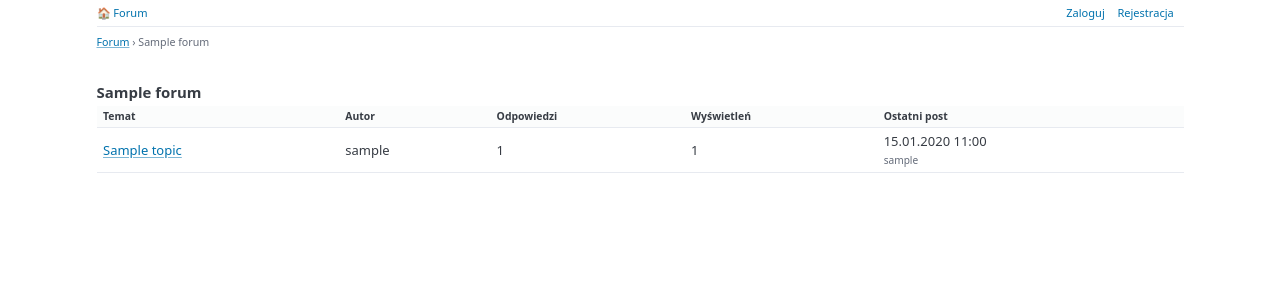
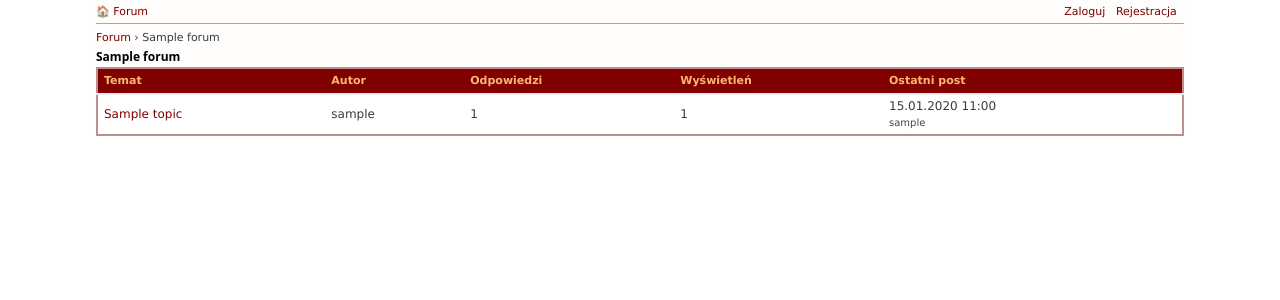
Before and after one commit to eudahub/eudaBB, a Django app: page /forum/1/ in a window 1280 px wide. Shown: the top 300 px of the page. Run offline with Django 5.2, Linux system fonts and the light colour scheme; tables that the repository leaves empty hold one stand-in row (values such as "Sample post"); parts of the project's set-up code (start-up, migrations or seed data) failed here and were passed over; some libraries are stand-ins or nearby versions.

Commit message:
Style forum with subSilver-inspired CSS matching sfinia.fora.pl palette
12px Verdana, #800000 maroon, phpBB row colors (f8f8e8/fbfbd0/f0ee81),
post-box layout with author sidebar, nav bar, breadcrumb density.

Co-Authored-By: Claude Sonnet 4.6 <noreply@anthropic.com>

```diff
--- a/templates/base.html
+++ b/templates/base.html
@@ -6,30 +6,67 @@
   <title>{% block title %}Forum{% endblock %}</title>
   <link rel="stylesheet" href="https://cdn.jsdelivr.net/npm/@picocss/pico@2/css/pico.min.css">
   <style>
-    /* Compact layout — closer to phpBB density */
-    :root { --pico-font-size: 13px; --pico-line-height: 1.4; }
-    body { max-width: 1100px; margin: 0 auto; padding: 0 .5rem; font-size: 13px; }
-    h1 { font-size: 1.3rem; margin-bottom: .4rem; }
-    h2 { font-size: 1.15rem; margin-bottom: .4rem; }
-    h3 { font-size: 1rem; }
-    p  { margin-bottom: .4rem; }
-    nav { display: flex; justify-content: space-between; align-items: center; border-bottom: 1px solid var(--pico-muted-border-color); padding: .4rem 0; margin-bottom: .6rem; font-size: .85rem; }
-    nav a { margin-right: .75rem; text-decoration: none; }
-    .breadcrumb { color: var(--pico-muted-color); margin-bottom: .5rem; font-size: .82rem; }
-    .breadcrumb a { color: var(--pico-primary); }
-    /* Compact tables */
-    table { width: 100%; border-collapse: collapse; }
-    thead th { font-size: .8rem; padding: .25rem .5rem; background: var(--pico-card-sectioning-background-color); }
-    td, th { padding: .3rem .5rem; vertical-align: middle; border-bottom: 1px solid var(--pico-muted-border-color); }
-    td small { font-size: .78rem; color: var(--pico-muted-color); }
+    /* subSilver-inspired — matches sfinia.fora.pl palette and density */
+    :root {
+      --pico-font-size: 12px;
+      --pico-line-height: 1.4;
+      --pico-primary: #800000;
+      --pico-primary-hover: #DD6900;
+    }
+    body {
+      font-family: Verdana, Arial, Helvetica, sans-serif;
+      font-size: 12px;
+      background-color: #fffcfc;
+      max-width: 1100px;
+      margin: 0 auto;
+      padding: 0 .5rem;
+      color: #000;
+    }
+    h1, h2, h3 { font-size: 12px; font-weight: bold; margin: .3rem 0; color: #000; }
+    p  { margin-bottom: .4rem; font-size: 12px; }
+    a:link, a:visited { color: #800000; text-decoration: none; }
+    a:hover            { color: #DD6900; text-decoration: underline; }
+
+    /* Nav bar */
+    nav {
+      display: flex; justify-content: space-between; align-items: center;
+      border-bottom: 1px solid #cc9999;
+      padding: .3rem 0; margin-bottom: .5rem;
+      font-size: 11px;
+    }
+    nav a { margin-right: .6rem; }
+
+    /* Breadcrumb */
+    .breadcrumb { margin-bottom: .4rem; font-size: 11px; }
+
+    /* Tables — phpBB forumline style */
+    table { width: 100%; border-collapse: collapse; border: 2px solid #BC8F8F; }
+    thead th {
+      font-size: 11px; font-weight: bold;
+      color: #FFB572; background-color: #800000;
+      padding: 4px 6px; height: 25px;
+    }
+    td { padding: 3px 6px; vertical-align: middle; font-size: 12px; }
+    tr.row1 td { background-color: #f8f8e8; }
+    tr.row2 td { background-color: #fbfbd0; }
+    tr.cat  td { background-color: #f0ee81; font-weight: bold; font-size: 12px; color: #800000; border: 1px solid #fff; }
+    td small { font-size: 10px; color: #444; }
+
     /* Posts */
-    .post-box { border: 1px solid var(--pico-muted-border-color); border-radius: 4px; margin-bottom: .75rem; }
-    .post-header { background: var(--pico-card-sectioning-background-color); padding: .25rem .6rem; display: flex; justify-content: space-between; font-size: .78rem; color: var(--pico-muted-color); border-radius: 4px 4px 0 0; }
-    .post-author { width: 130px; padding: .5rem; border-right: 1px solid var(--pico-muted-border-color); font-size: .8rem; vertical-align: top; }
-    .post-content { padding: .5rem .75rem; vertical-align: top; font-size: .87rem; line-height: 1.45; }
-    .locked-notice { color: var(--pico-del-color); font-style: italic; font-size: .85rem; }
-    .messages li { padding: .3rem .5rem; border-radius: 3px; list-style: none; font-size: .85rem; }
-    .messages .error { background: #fdd; }
+    .post-box   { border: 2px solid #BC8F8F; border-radius: 2px; margin-bottom: .5rem; }
+    .post-header {
+      background-color: #f0ee81;
+      padding: 2px 6px;
+      display: flex; justify-content: space-between;
+      font-size: 10px; color: #000;
+    }
+    .post-author { width: 130px; padding: .4rem; border-right: 1px solid #BC8F8F; font-size: 11px; vertical-align: top; background-color: #f8f8e8; }
+    .post-content { padding: .4rem .6rem; vertical-align: top; font-size: 12px; line-height: 18px; }
+    .locked-notice { color: #800000; font-style: italic; font-size: 11px; }
+
+    /* Messages */
+    .messages li { padding: 3px 6px; list-style: none; font-size: 11px; }
+    .messages .error   { background: #fdd; }
     .messages .success { background: #dfd; }
   </style>
 </head>
```
